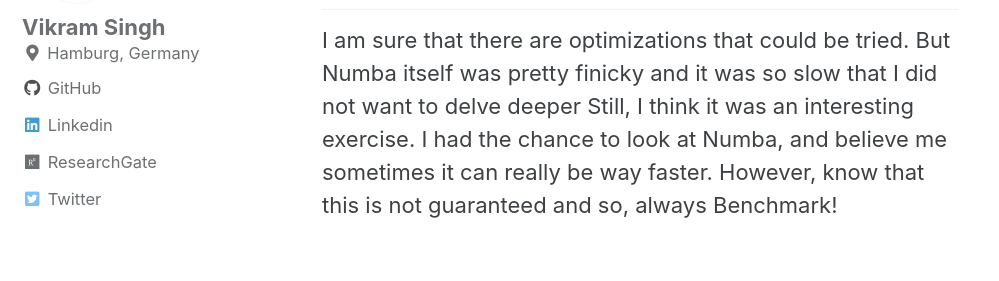
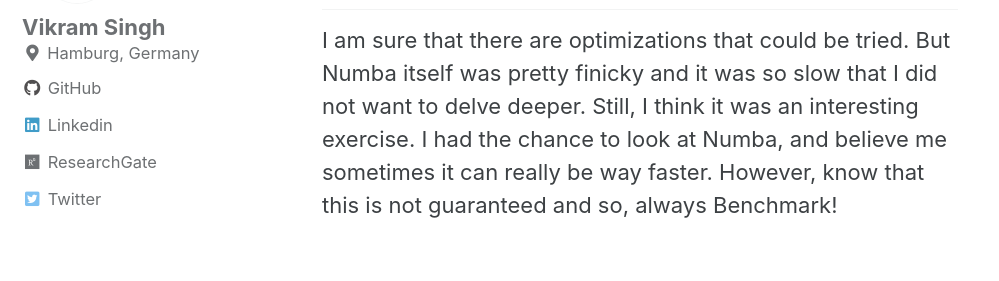
Before and after one commit to vikramsg/vikramsg.github.io, a Jekyll site: the page built from _posts/2023-05-23-blog_numba_slower_than_pandas.md, in a window 1280 px wide and 900 px high, scrolled down 3214 px. Shown: the part 233-514 px from the top of the window, without its empty margins (0-999 px from the left). Built offline with Jekyll 4.4.1, drawn with Linux system fonts in a browser that asks for light colours; cached includes are drawn as plain includes.

Commit message:
Add full stop

```diff
--- a/_posts/2023-05-23-blog_numba_slower_than_pandas.md
+++ b/_posts/2023-05-23-blog_numba_slower_than_pandas.md
@@ -94,7 +94,7 @@ In fact, it is slower than the Pandas time!
 ## Final thoughts
 
 I am sure that there are optimizations that could be tried.
-But Numba itself was pretty finicky and it was so slow that I did not want to delve deeper
+But Numba itself was pretty finicky and it was so slow that I did not want to delve deeper.
 Still, I think it was an interesting exercise.
 I had the chance to look at Numba, and believe me sometimes it can really be way faster.
 However, know that this is not guaranteed and so, always Benchmark!
```
